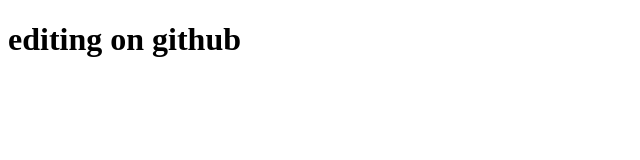
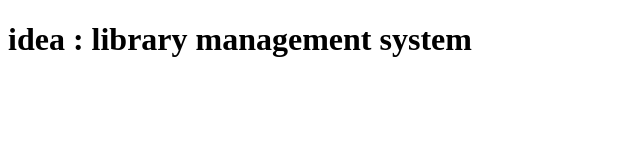
Before and after one commit to Ceziech/CS3338-first-project, a plain HTML site: page index.html in a window 1280 px wide. Shown: the whole page, without its empty margins (0-640 px from the left). Drawn offline with Linux system fonts and the light colour scheme.

Commit message:
Add software idea to index.html

```diff
--- a/index.html
+++ b/index.html
@@ -6,6 +6,6 @@
     <title>My First Project</title>
 </head>
 <body>
-    <h1>editing on github</h1>
+    <h1>idea : library management system </h1>
 </body>
 </html>
```
